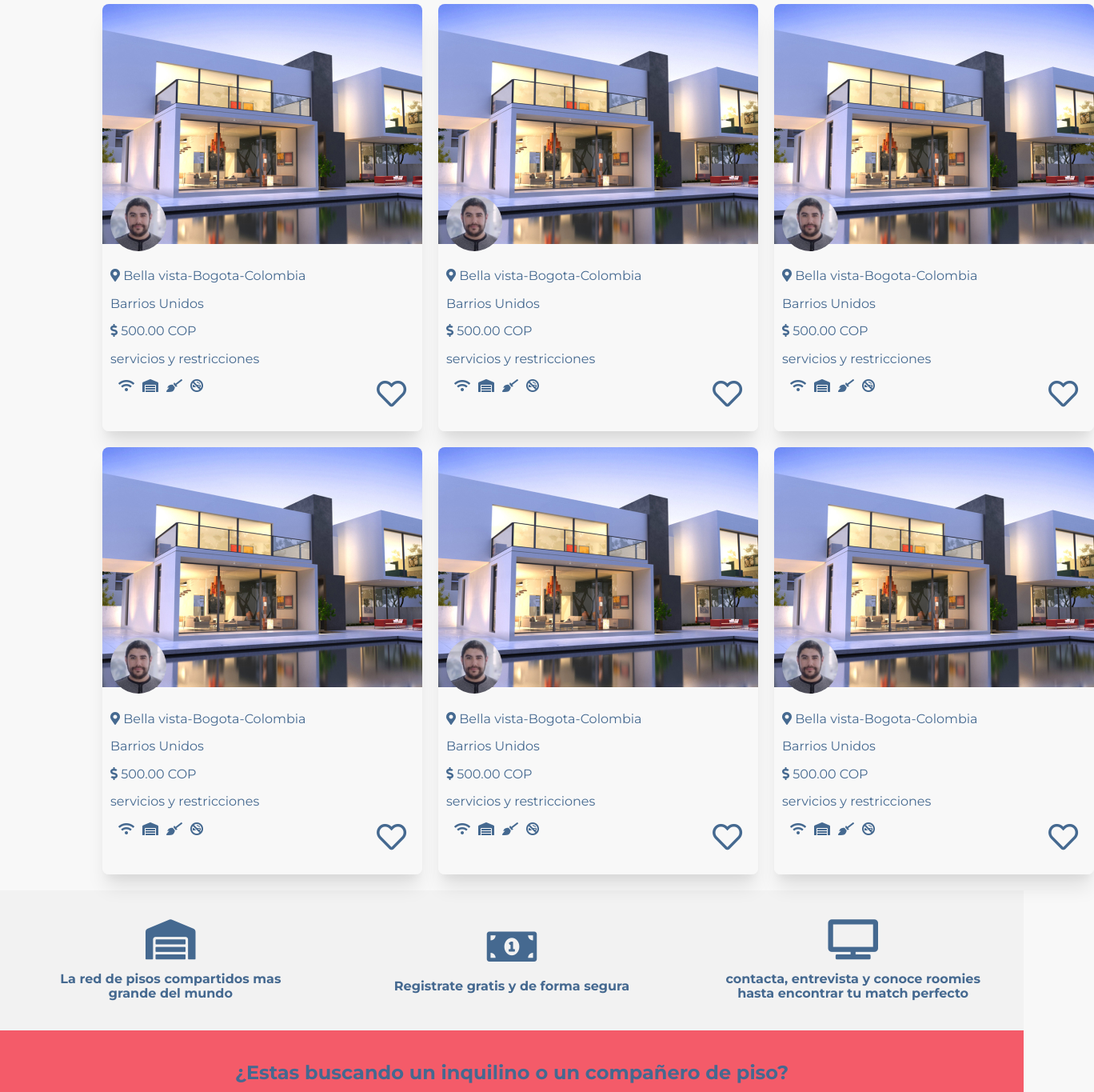
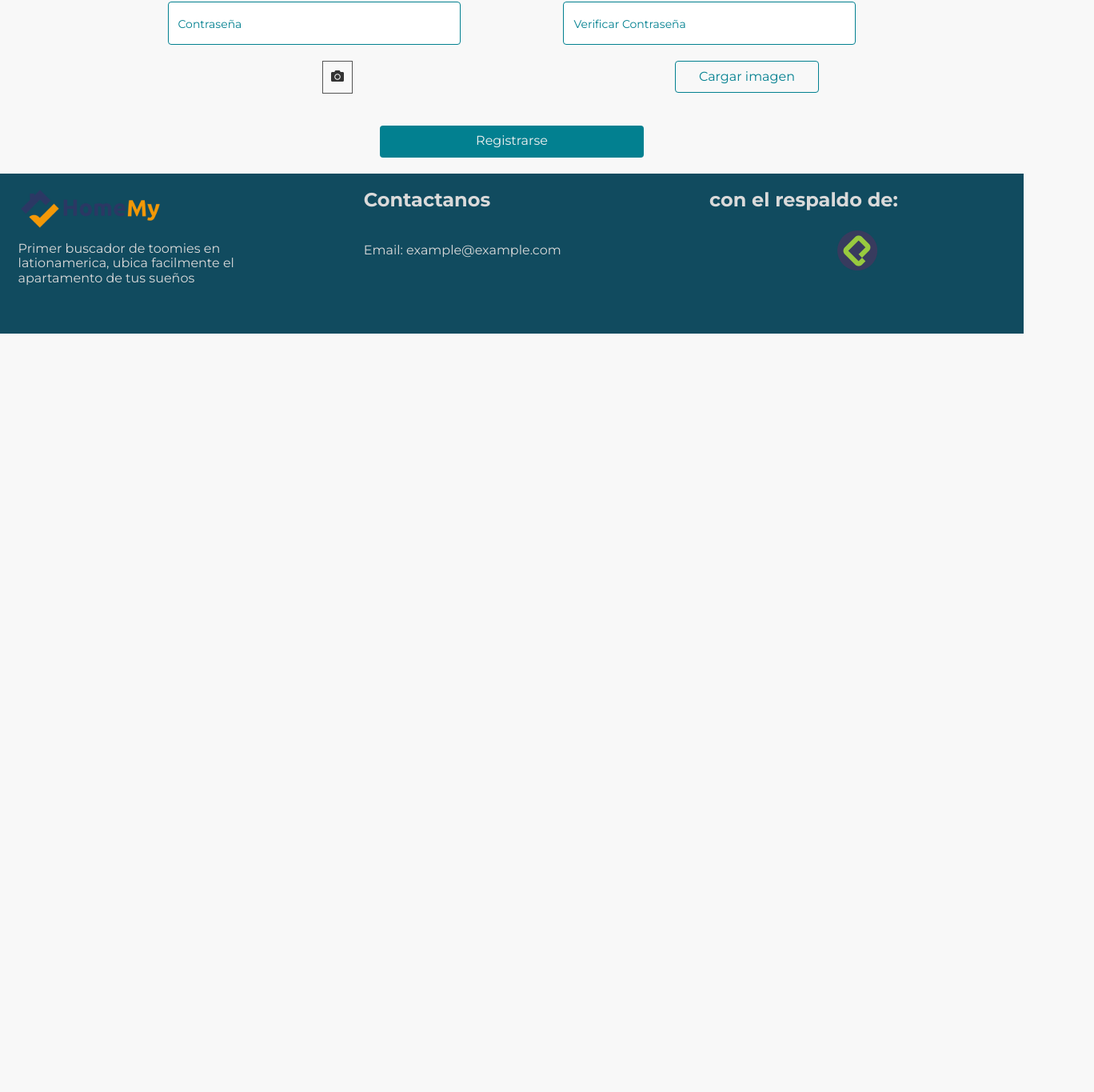
Before and after one commit to camiloVelandia/sleepSharingApp, a React app: page /Register in a window 1280 px wide. Shown: the part 839-2204 px from the top of the page at 80% size, 1368 px wide, since content can reach past the window. After the commit the page ends 1256 px from the top, so only its background shows below. Built offline with nearby package versions, Linux system fonts and the light colour scheme.

Commit message:
implementing routes in the project

```diff
--- a/src/container/App.jsx
+++ b/src/container/App.jsx
@@ -3,10 +3,10 @@ import { BrowserRouter, Switch, Route } from 'react-router-dom';
 import GlobalStyle from '../GlobalStyles';
 
 import Header from '../components/Header';
-import Hero from '../components/Hero';
-import Prom from '../components/Prom';
-import Contact from '../components/Contact';
-import CardContainer from '../components/CardContainer';
+// import Hero from '../components/Hero';
+// import Prom from '../components/Prom';
+// import Contact from '../components/Contact';
+// import CardContainer from '../components/CardContainer';
 import Footer from '../components/Footer';
 // import Details from '../components/Details';
 // import Carousel from '../components/Carousel';
@@ -16,8 +16,15 @@ import Footer from '../components/Footer';
 // import Banner from '../components/Banner';
 // import Cards from '../components/Cards';
 // // import Sppiner from '../general/Sppiner';
-// import PageNotFound from '../general/ PageNotFound';
-// import PageNotFound from '../general/ PageNotFound';
+
+// import PageNotFound from '../general/PageNotFound';
+
+import Home from '../pages/Home';
+import Register from '../pages/Register';
+import Details from '../pages/Details';
+import Favs from '../pages/Favs';
+import NewRoom from '../pages/NewRoom';
+import PageNotFound from '../general/ PageNotFound';
 
 const App = () => {
   return (
@@ -25,23 +32,17 @@ const App = () => {
       <GlobalStyle />
 
       <Header />
-      <Hero />
       <BrowserRouter>
         <Switch>
-          <Route path="/">
-            <CardContainer />
-            <Prom />
-            <Contact />
-          </Route>
-          {/* <Route path="/registrate"><Register /></Route> */}
-          <Route path="/publicar">
-            <div>
-              <h1>holi!</h1>
-            </div>
-          </Route>
+          <Route exact path="/" component={Home} />
+          <Route exact path="/Register" component={Register} />
+          <Route exact path="/Details" component={Details} />
+          <Route exact path="/Favs" component={Favs} />
+          <Route exact path="/NewRoom" component={NewRoom} />
+          <Route component={PageNotFound} />
         </Switch>
-        <Footer />
       </BrowserRouter>
+      <Footer />
     </>
   );
 };
--- a/webpack.config.js
+++ b/webpack.config.js
@@ -51,6 +51,9 @@ module.exports = {
       },
     ],
   },
+  devServer: {
+    historyApiFallback: true,
+  },
   plugins: [
     new HtmlWebPackPlugin({
       template: './public/index.html',
```
Also changed, not shown: 4 other files (tests, documents, lock files or other folders).
